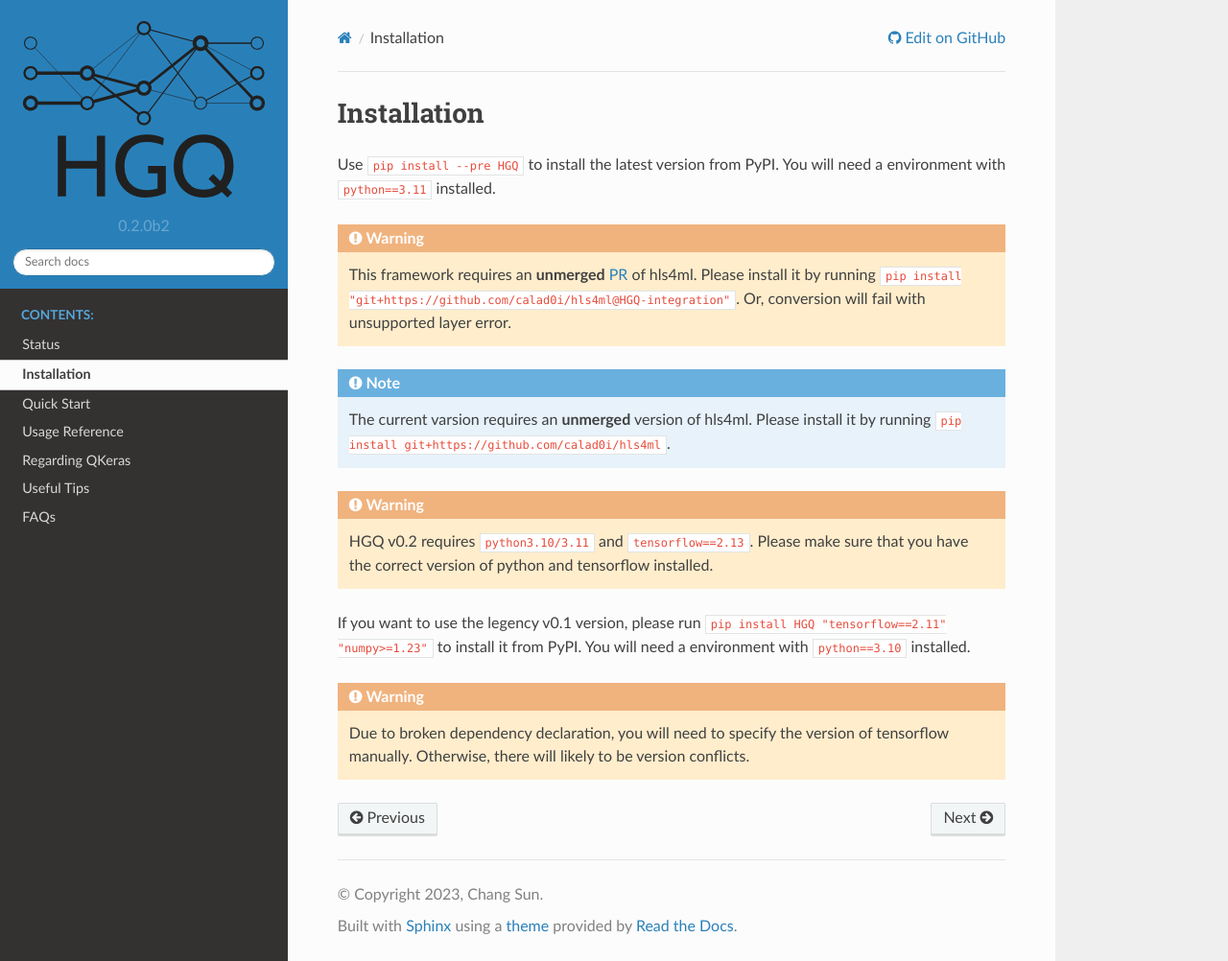
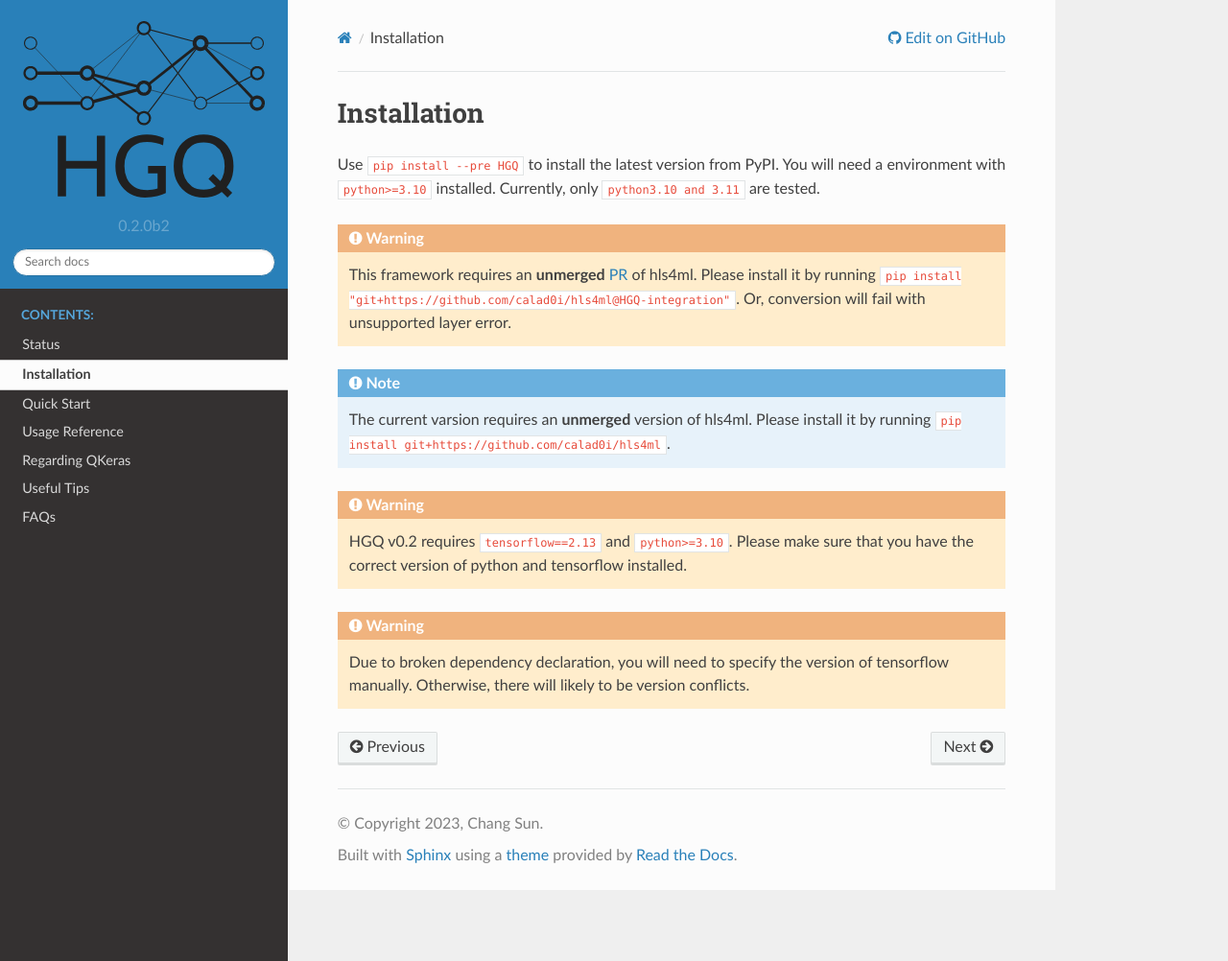
Before and after one commit to calad0i/HGQ, a Sphinx documentation site: the page built from docs/install.md, in a window 1280 px wide and 1002 px high. Shown: the whole window at 96% size. Built offline with Sphinx 7.4.7 and the Read the Docs theme 2.0.0, drawn with Linux system fonts in a browser that asks for light colours; pages that are not in the unit, such as notebooks, are missing from menus; the version number is read from the project's files by our own code.

````diff
--- a/docs/install.md
+++ b/docs/install.md
@@ -1,6 +1,6 @@
 # Installation
 
-Use `pip install --pre HGQ` to install the latest version from PyPI. You will need a environment with `python==3.11` installed.
+Use `pip install --pre HGQ` to install the latest version from PyPI. You will need a environment with `python>=3.10` installed. Currently, only `python3.10 and 3.11` are tested.
 
 ```{warning}
 This framework requires an **unmerged** [PR](https://github.com/fastmachinelearning/hls4ml/pull/914) of hls4ml. Please install it by running `pip install "git+https://github.com/calad0i/hls4ml@HGQ-integration"`. Or, conversion will fail with unsupported layer error.
@@ -11,10 +11,8 @@ The current varsion requires an **unmerged** version of hls4ml. Please install i
 ```
 
 ```{warning}
-HGQ v0.2 requires `python3.10/3.11` and `tensorflow==2.13`. Please make sure that you have the correct version of python and tensorflow installed.
+HGQ v0.2 requires `tensorflow==2.13` and `python>=3.10`. Please make sure that you have the correct version of python and tensorflow installed.
 ```
-
-If you want to use the legency v0.1 version, please run `pip install HGQ "tensorflow==2.11" "numpy>=1.23"` to install it from PyPI. You will need a environment with `python==3.10` installed.
 
 ```{warning}
 Due to broken dependency declaration, you will need to specify the version of tensorflow manually. Otherwise, there will likely to be version conflicts.
--- a/pyproject.toml
+++ b/pyproject.toml
@@ -9,7 +9,7 @@ version = "0.2.0b2"
 authors = [{ name = "Chang Sun", email = "chsun@cern.ch" }]
 description = "High Granularity Quantizarion"
 readme = "README.md"
-requires-python = ">=3.10,<3.12"
+requires-python = ">=3.10"
 license = { file = "LICENSE" }
 
 classifiers = [
@@ -19,7 +19,7 @@ classifiers = [
   "Development Status :: 4 - Beta",
 ]
 
-dependencies = ['tensorflow==2.13', 'numpy>=1.23']
+dependencies = ['tensorflow~=2.13', 'numpy>=1.23']
 
 [project.urls]
 repository = "https://github.com/calad0i/HGQ"
@@ -37,5 +37,6 @@ test = [
   "pytest-xdist",
   "pytest-env",
   "pytest-cov",
+  "pytest-sugar",
   "pyparsing",
 ]
````
